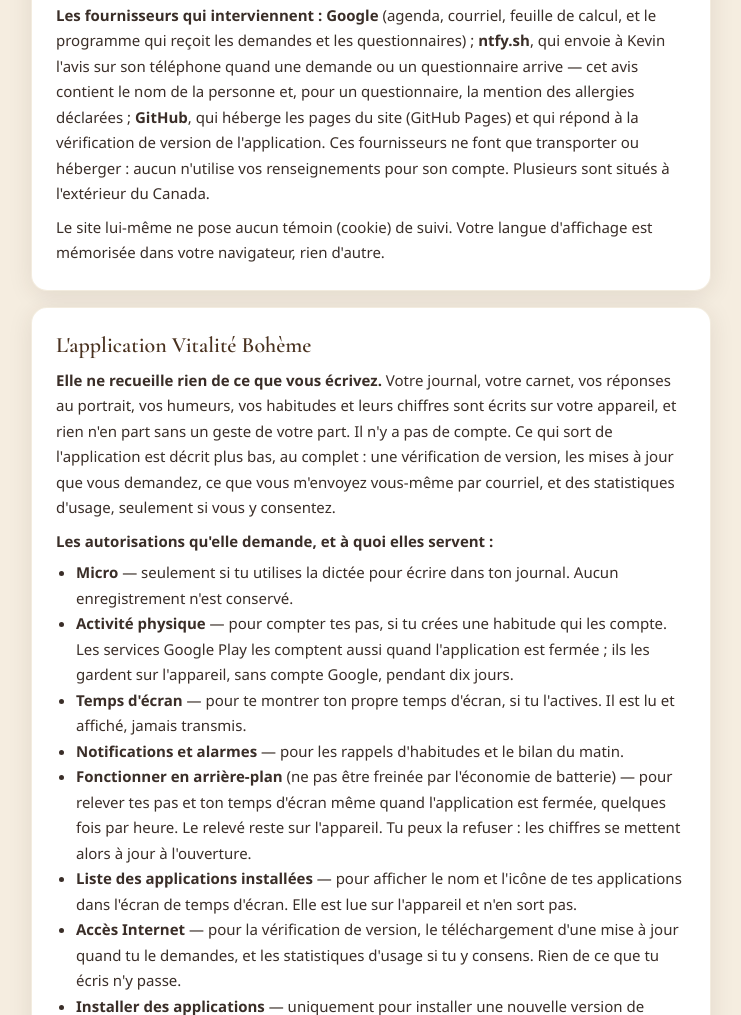
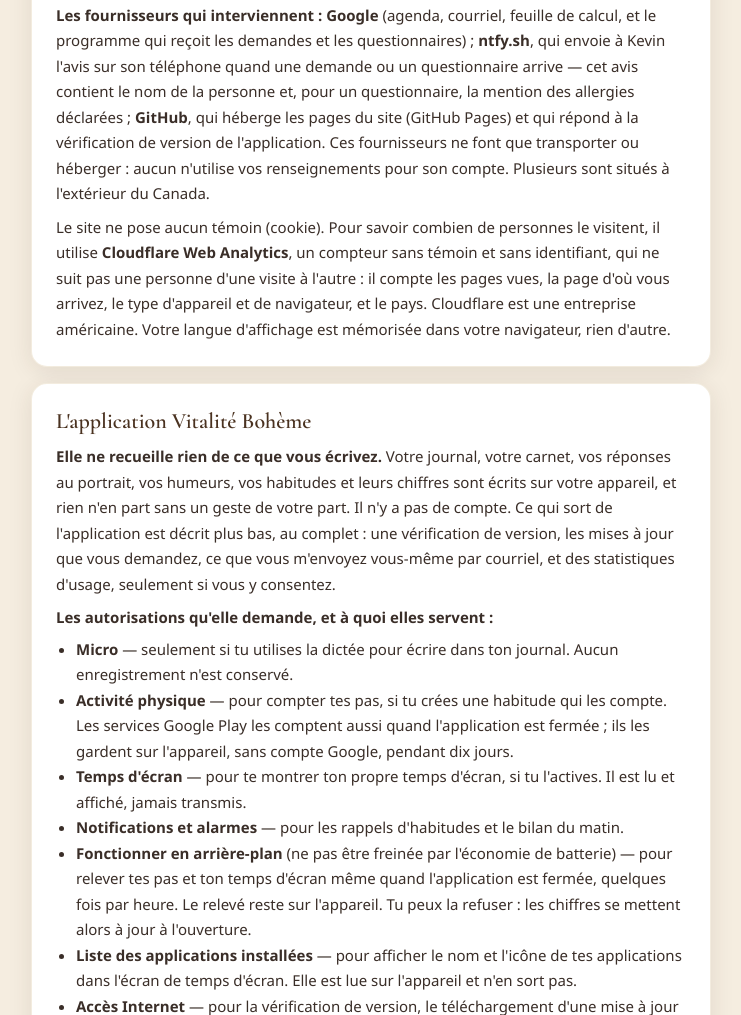
Before and after one commit to bibeaukevin9-arch/vitalite-boheme, a plain HTML site: page confidentialite.html in a window 1280 px wide. Shown: the part 1229-2244 px from the top of the page, without its empty margins (269-1010 px from the left). Drawn offline with nearby package versions, Linux system fonts and the light colour scheme.

Commit message:
Compteur de visites sans témoin (Cloudflare Web Analytics) et mention dans la politique de confidentialité
Co-Authored-By: Claude Opus 5.5 <noreply@anthropic.com>

```diff
--- a/confidentialite.html
+++ b/confidentialite.html
@@ -74,8 +74,8 @@
     <p data-en>Appointment requests are recorded in Vitalité Bohème's professional calendar and mailbox, and the client list in a spreadsheet of the same account (Google services). The health form lands in that same mailbox. Google may host this data outside Québec. Access is protected by password and two-step verification.</p>
     <p data-fr><b>Les fournisseurs qui interviennent :</b> <b>Google</b> (agenda, courriel, feuille de calcul, et le programme qui reçoit les demandes et les questionnaires) ; <b>ntfy.sh</b>, qui envoie à Kevin l'avis sur son téléphone quand une demande ou un questionnaire arrive — cet avis contient le nom de la personne et, pour un questionnaire, la mention des allergies déclarées ; <b>GitHub</b>, qui héberge les pages du site (GitHub Pages) et qui répond à la vérification de version de l'application. Ces fournisseurs ne font que transporter ou héberger : aucun n'utilise vos renseignements pour son compte. Plusieurs sont situés à l'extérieur du Canada.</p>
     <p data-en><b>Providers involved:</b> <b>Google</b> (calendar, email, spreadsheet, and the program that receives requests and health forms); <b>ntfy.sh</b>, which sends Kevin the alert on his phone when a request or a form arrives — that alert contains the person's name and, for a form, the allergies declared; <b>GitHub</b>, which hosts the site's pages (GitHub Pages) and answers the app's version check. These providers only carry or host: none uses your information for its own purposes. Several are located outside Canada.</p>
-    <p data-fr>Le site lui-même ne pose aucun témoin (cookie) de suivi. Votre langue d'affichage est mémorisée dans votre navigateur, rien d'autre.</p>
-    <p data-en>The website itself sets no tracking cookies. Your display language is remembered in your browser, nothing else.</p>
+    <p data-fr>Le site ne pose aucun témoin (cookie). Pour savoir combien de personnes le visitent, il utilise <b>Cloudflare Web Analytics</b>, un compteur sans témoin et sans identifiant, qui ne suit pas une personne d'une visite à l'autre : il compte les pages vues, la page d'où vous arrivez, le type d'appareil et de navigateur, et le pays. Cloudflare est une entreprise américaine. Votre langue d'affichage est mémorisée dans votre navigateur, rien d'autre.</p>
+    <p data-en>The website sets no cookies. To know how many people visit it, it uses <b>Cloudflare Web Analytics</b>, a counter with no cookie and no identifier, which does not follow a person from one visit to the next: it counts page views, the page you came from, the type of device and browser, and the country. Cloudflare is an American company. Your display language is remembered in your browser, nothing else.</p>
   </section>
 
   <section>
@@ -142,5 +142,6 @@
   function toggleLang() { applyLang(currentLang === 'fr' ? 'en' : 'fr'); }
   (function(){ var s = ''; try { s = localStorage.getItem('vb-lang') || ''; } catch(e) {} applyLang(s === 'en' ? 'en' : 'fr'); })();
 </script>
+<!-- Cloudflare Web Analytics --><script type='module' src='https://static.cloudflareinsights.com/beacon.min.js' data-cf-beacon='{"token": "39820f3e66a545a7bb606088d3552fc6"}'></script><!-- End Cloudflare Web Analytics -->
 </body>
 </html>
```
Also changed, not shown: 404.html (+1 -0 lines), application.html (+1 -0 lines), boutique.html (+1 -0 lines), fiche.html (+1 -0 lines), index.html (+1 -0 lines), liens.html (+1 -0 lines), reserver.html (+1 -0 lines).
